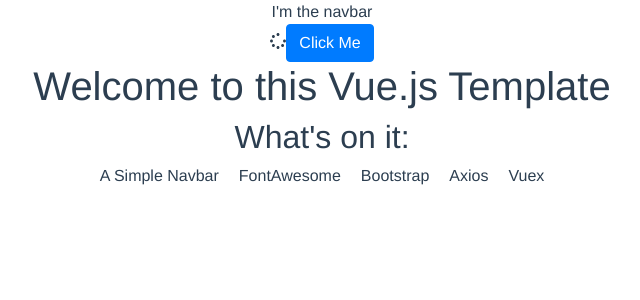
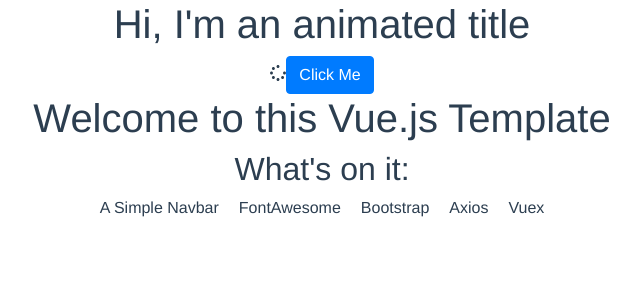
Before and after one commit to rsmml/portfolio-frontend, a Vue app: page / in a window 1280 px wide. Shown: the top 300 px of the page, without its empty margins (318-958 px from the left). Built offline with nearby package versions, Linux system fonts and the light colour scheme; what vue-simple-alert would draw is missing.

Commit message:
Animated.css installed

```diff
--- a/package.json
+++ b/package.json
@@ -18,6 +18,7 @@
     "@fortawesome/free-brands-svg-icons": "^5.15.2",
     "@fortawesome/free-solid-svg-icons": "^5.15.2",
     "@fortawesome/vue-fontawesome": "^2.0.2",
+    "animate.css": "^4.1.1",
     "axios": "^0.21.1",
     "bootstrap": "^4.6.0",
     "bootstrap-vue": "^2.21.2",
--- a/src/components/Navbar.vue
+++ b/src/components/Navbar.vue
@@ -1,8 +1,10 @@
 <template>
   <div id="navbar">
-    <nav>I'm the navbar</nav>
-     <font-awesome-icon icon="spinner" />
-     <button @click="click" class="btn btn-primary">Click Me</button>
+    <nav>
+      <h1 class="animate__animated animate__backInDown">Hi, I'm an animated title</h1>
+      <font-awesome-icon icon="spinner" />
+      <button @click="click" class="btn btn-primary">Click Me</button>
+     </nav>
   </div>
 </template>
 
--- a/src/main.js
+++ b/src/main.js
@@ -10,6 +10,8 @@ import { FontAwesomeIcon } from '@fortawesome/vue-fontawesome'
 import { BootstrapVue, IconsPlugin } from 'bootstrap-vue'
 import 'bootstrap/dist/css/bootstrap.css'
 import 'bootstrap-vue/dist/bootstrap-vue.css'
+// Animate.css
+import 'animate.css'
 // Simple Alert
 import VueSimpleAlert from 'vue-simple-alert'
 // Axios
--- a/src/router/index.js
+++ b/src/router/index.js
@@ -5,6 +5,7 @@ import Welcome from '@/components/Welcome'
 Vue.use(Router)
 
 export default new Router({
+  mode: 'history',
   routes: [
     {
       path: '/',
```
Also changed, not shown: 1 other file (tests, documents, lock files or other folders).
